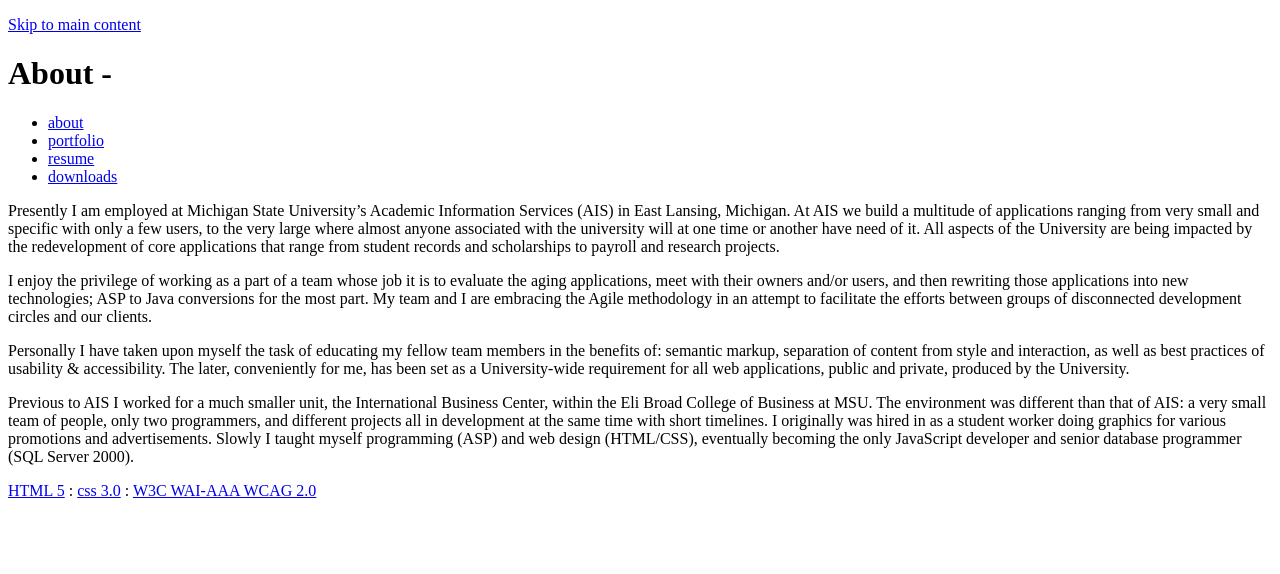
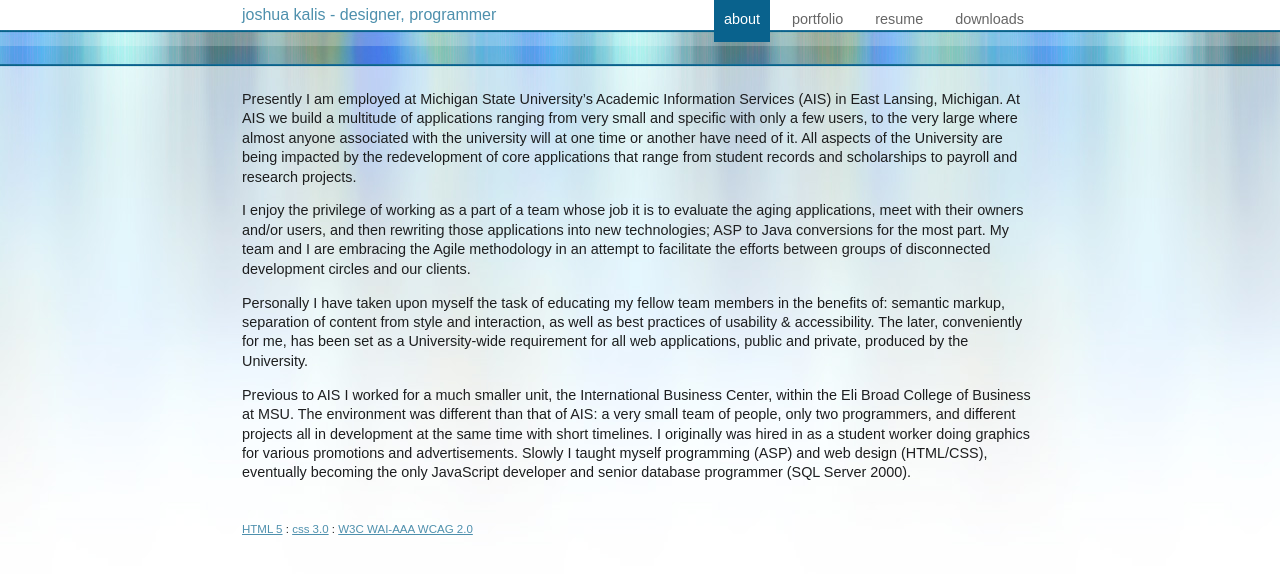
Before and after one commit to kalisjoshua/joshuakalis.com, a PHP site: page / in a window 1280 px wide. Shown: the top 574 px of the page. Run offline with PHP 8.4, Linux system fonts and the light colour scheme; data that the repository does not hold is empty.

Commit message:
removed some variables

```diff
--- a/website/themes/default/template.php
+++ b/website/themes/default/template.php
@@ -2,25 +2,25 @@
 <html>
 <head>
 <meta charset="utf-8" />
-<title><?php echo ucfirst($page)." - $siteTitle"; ?></title>
-<meta name="description" content="<?php echo $siteDesc;?>" />
+<title><?php echo ucfirst($page)." - $pageTitle"; ?></title>
+<meta name="description" content="<?php echo $pageDesc;?>" />
 
-<link rel="stylesheet" href="<?php echo $resources; ?>/css/css.min.php" type="text/css" />
-<link rel="stylesheet" href="<?php echo $resources; ?>/css/print.css" type="text/css" media="print" />
+<link rel="stylesheet" href="<?php echo "$domain/website/themes/$theme"; ?>/css/css.min.php" type="text/css" />
+<link rel="stylesheet" href="<?php echo "$domain/website/themes/$theme"; ?>/css/print.css" type="text/css" media="print" />
 </head>
 
 <body class="<?php echo ucfirst($page); ?>">
     <p id="SkipToContent"><a href="#content">Skip to main content</a></p>
 
     <header role="banner">
-        <a href="<?php echo $siteURL;?>"><?php echo $siteTitle; ?></a>
-        <h1><?php echo ucfirst($page)." - $siteTitle"; ?></h1>
+        <a href="<?php echo $domain;?>"><?php echo $pageTitle; ?></a>
+        <h1><?php echo ucfirst($page)." - $pageTitle"; ?></h1>
     </header>
 
     <nav role="navigation">
         <ul>
 <?php foreach( $siteMenu as $item ) { ?>
-            <li<?php if( strcasecmp($page, $item) == 0 ) { echo " class=\"active\""; } ?>><a href="<?php echo "$siteURL/$item"; ?>"><?php echo $item; ?></a></li>
+            <li<?php if( strcasecmp($page, $item) == 0 ) { echo " class=\"active\""; } ?>><a href="<?php echo "$domain/$item"; ?>"><?php echo $item; ?></a></li>
 <?php } ?>
         </ul>
     </nav>
@@ -32,12 +32,12 @@
     </section>
 
     <footer role="contentinfo">
-        <a href="http://validator.w3.org/check?uri=<?php echo "$siteURL/$page"; ?>" title="run HTML validator">HTML 5</a> :
+        <a href="http://validator.w3.org/check?uri=<?php echo "$domain/$page"; ?>" title="run HTML validator">HTML 5</a> :
         <a href="http://jigsaw.w3.org/css-validator/check/referer" title="run CSS validator">css 3.0</a> :
         <a href="http://www.w3.org/WAI/WCAG2AAA-Conformance" title="Explanation of WCAG 2.0 Level Triple-A Conformance">W3C WAI-AAA WCAG 2.0</a>
     </footer>
 
 <!--[if IE]><script src="http://html5shiv.googlecode.com/svn/trunk/html5.js"></script><![endif]-->
-<script src="<?php echo $resources; ?>/js/js.min.php"></script>
+<script src="<?php echo "$domain/website/themes/$theme"; ?>/js/js.min.php"></script>
 </body>
 </html>
```
